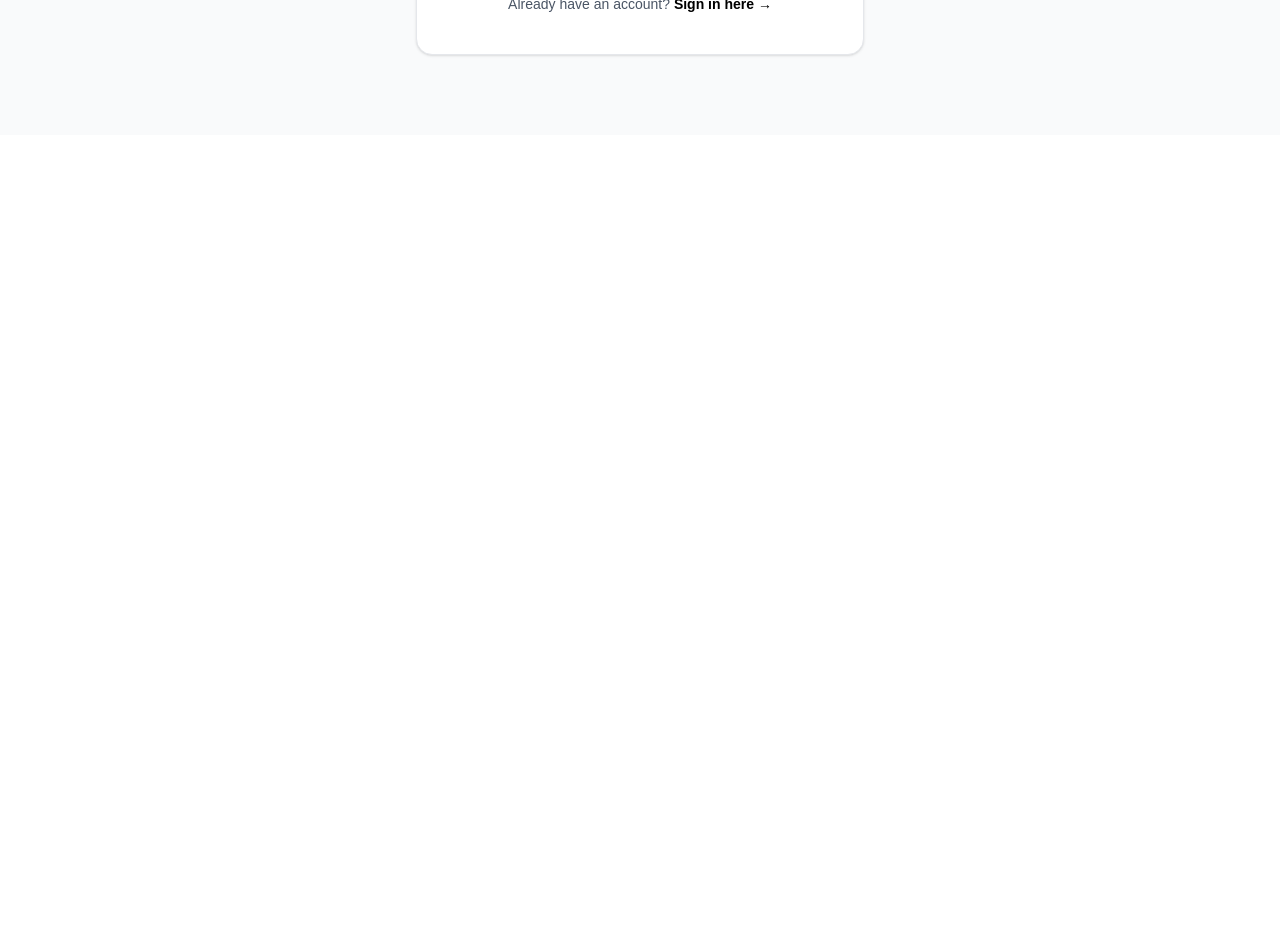
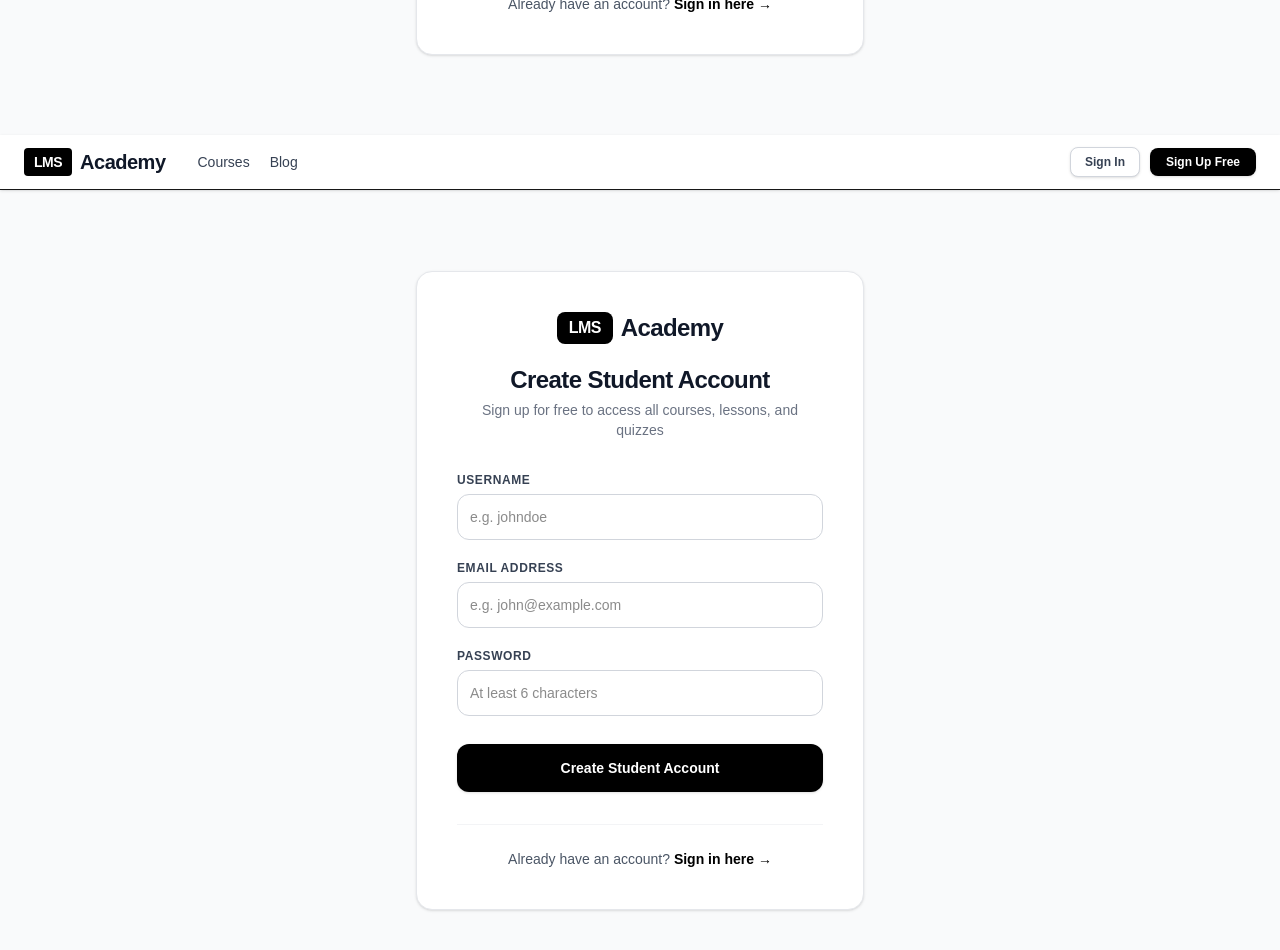
Before and after one commit to EsnatJahan/LMS, a Next.js app in the folder frontend/: page /register in a window 1280 px wide. Shown: the part 720-1670 px from the top of the page. Before the commit the page ends 855 px from the top, so only its background shows below. Built offline with nearby package versions, Linux system fonts and the light colour scheme.

Commit message:
update with toast

```diff
--- a/frontend/app/admin/page.js
+++ b/frontend/app/admin/page.js
@@ -3,9 +3,11 @@
 import { useEffect, useState } from "react";
 import { useRouter } from "next/navigation";
 import Link from "next/link";
+import { useToast } from "../components/Toast";
 
 export default function AdminDashboard() {
   const router = useRouter();
+  const { toast } = useToast();
 
   const [currentUser, setCurrentUser] = useState(null);
   const [stats, setStats] = useState(null);
@@ -102,9 +104,11 @@ export default function AdminDashboard() {
       );
 
       setSuccessMessage(data.message || `Role updated to ${newRoleName}`);
+      toast.success(data.message || `Role updated to ${newRoleName}`);
       setTimeout(() => setSuccessMessage(""), 4000);
     } catch (err) {
       alert(err.message);
+      toast.error(err.message);
     } finally {
       setUpdatingUserId(null);
     }
@@ -156,9 +160,15 @@ export default function AdminDashboard() {
           ? `Successfully assigned ${assignedUser.username} as instructor.`
           : "Course unassigned from instructor."
       );
+      const msg = assignedUser
+        ? `Successfully assigned ${assignedUser.username} as instructor.`
+        : "Course unassigned from instructor.";
+      setSuccessMessage(msg);
+      toast.success(msg);
       setTimeout(() => setSuccessMessage(""), 4000);
     } catch (err) {
       alert(err.message);
+      toast.error(err.message);
     } finally {
       setUpdatingCourseId(null);
     }
--- /dev/null
+++ b/frontend/app/components/Toast.js
@@ -0,0 +1,82 @@
+"use client";
+
+import React, { createContext, useContext, useState, useCallback } from "react";
+
+const ToastContext = createContext({
+  showToast: (message, type = "info") => {},
+  toast: {
+    success: (msg) => {},
+    error: (msg) => {},
+    info: (msg) => {},
+  },
+});
+
+export function ToastProvider({ children }) {
+  const [toasts, setToasts] = useState([]);
+
+  const removeToast = useCallback((id) => {
+    setToasts((prev) => prev.filter((t) => t.id !== id));
+  }, []);
+
+  const showToast = useCallback((message, type = "info") => {
+    const id = Date.now() + Math.random();
+    setToasts((prev) => [...prev, { id, message, type }]);
+
+    setTimeout(() => {
+      removeToast(id);
+    }, 4000);
+  }, [removeToast]);
+
+  const toast = {
+    success: (msg) => showToast(msg, "success"),
+    error: (msg) => showToast(msg, "error"),
+    info: (msg) => showToast(msg, "info"),
+  };
+
+  return (
+    <ToastContext.Provider value={{ showToast, toast }}>
+      {children}
+      {/* Toast Notification Container */}
+      <div className="fixed top-5 right-5 z-50 flex flex-col gap-2.5 max-w-sm w-full pointer-events-none px-4 sm:px-0">
+        {toasts.map((t) => {
+          const isSuccess = t.type === "success";
+          const isError = t.type === "error";
+
+          return (
+            <div
+              key={t.id}
+              className={`pointer-events-auto flex items-start justify-between gap-3 p-4 rounded-xl shadow-lg border backdrop-blur-md transition-all duration-300 transform translate-y-0 animate-in fade-in slide-in-from-top-3 ${
+                isSuccess
+                  ? "bg-emerald-950/90 text-emerald-100 border-emerald-700/60 shadow-emerald-950/40"
+                  : isError
+                  ? "bg-rose-950/90 text-rose-100 border-rose-700/60 shadow-rose-950/40"
+                  : "bg-gray-900/90 text-gray-100 border-gray-700/60 shadow-gray-950/40"
+              }`}
+            >
+              <div className="flex items-center gap-2.5">
+                <span className="text-lg font-bold">
+                  {isSuccess ? "✅" : isError ? "⚠️" : "ℹ️"}
+                </span>
+                <p className="text-sm font-medium leading-snug">{t.message}</p>
+              </div>
+              <button
+                onClick={() => removeToast(t.id)}
+                className="text-gray-400 hover:text-white transition text-xs font-bold px-1"
+              >
+                ✕
+              </button>
+            </div>
+          );
+        })}
+      </div>
+    </ToastContext.Provider>
+  );
+}
+
+export function useToast() {
+  const context = useContext(ToastContext);
+  if (!context) {
+    throw new Error("useToast must be used within a ToastProvider");
+  }
+  return context;
+}
--- a/frontend/app/courses/[id]/page.js
+++ b/frontend/app/courses/[id]/page.js
@@ -3,10 +3,12 @@
 import { useEffect, useState } from "react";
 import { useParams, useRouter } from "next/navigation";
 import Link from "next/link";
+import { useToast } from "../../components/Toast";
 
 export default function CourseDetails() {
   const { id } = useParams();
   const router = useRouter();
+  const { toast } = useToast();
 
   const [course, setCourse] = useState(null);
   const [courseQuiz, setCourseQuiz] = useState(null);
@@ -163,6 +165,7 @@ export default function CourseDetails() {
 
     if (!jwt || !userStr || jwt === "undefined" || jwt === "null") {
       alert("Please login first to enroll in this course.");
+      toast.info("Please log in first to enroll in this course.");
       router.push("/login");
       return;
     }
@@ -175,6 +178,7 @@ export default function CourseDetails() {
     const roleName = userObj?.role?.name || "Student";
     if (roleName !== "Student" && roleName !== "Authenticated") {
       alert(`Course enrollment is for students. Your current role is: ${roleName}`);
+      toast.info(`Course enrollment is for students. Your current role is: ${roleName}`);
       return;
     }
 
@@ -199,6 +203,7 @@ export default function CourseDetails() {
         localStorage.removeItem("user");
         window.dispatchEvent(new Event("authChange"));
         alert("Your session has expired. Please log in again to enroll.");
+        toast.error("Your session has expired. Please log in again to enroll.");
         router.push("/login");
         return;
       }
@@ -213,10 +218,12 @@ export default function CourseDetails() {
       }
 
       alert("Successfully enrolled in this course! You now have full access to all lessons.");
+      toast.success("Successfully enrolled in this course! You now have full access to all lessons.");
       setIsEnrolled(true);
     } catch (error) {
       console.error("ENROLL ERROR:", error);
       alert(error.message);
+      toast.error(error.message);
     } finally {
       setEnrolling(false);
     }
@@ -417,9 +424,11 @@ export default function CourseDetails() {
                           e.preventDefault();
                           if (!currentUser) {
                             alert("Please log in and enroll to access the lessons.");
+                            toast.info("Please log in and enroll to access the lessons.");
                             router.push("/login");
                           } else {
                             alert("Please enroll in this course above to access the lessons.");
+                            toast.info("Please enroll in this course above to access the lessons.");
                           }
                         }
                       }}
--- a/frontend/app/create-course/page.js
+++ b/frontend/app/create-course/page.js
@@ -2,9 +2,11 @@
 
 import { useState } from "react";
 import { useRouter } from "next/navigation";
+import { useToast } from "../components/Toast";
 
 export default function CreateCourse() {
   const router = useRouter();
+  const { toast } = useToast();
 
   const [title, setTitle] = useState("");
   const [description, setDescription] = useState("");
@@ -17,6 +19,7 @@ async function handleSubmit(e) {
 
     if (!jwt) {
       alert("Please login first.");
+      toast.info("Please log in first.");
       return;
     }
 
@@ -49,12 +52,14 @@ async function handleSubmit(e) {
     }
 
     alert("Course created successfully!");
+    toast.success("Course created successfully!");
 
     setTitle("");
     setDescription("");
   } catch (error) {
     console.error("CREATE COURSE ERROR:", error);
     alert(error.message);
+    toast.error(error.message);
   }
 }
 
--- a/frontend/app/dashboard/page.js
+++ b/frontend/app/dashboard/page.js
@@ -3,9 +3,11 @@
 import { useEffect, useState } from "react";
 import Link from "next/link";
 import { useRouter } from "next/navigation";
+import { useToast } from "../components/Toast";
 
 export default function Dashboard() {
   const router = useRouter();
+  const { toast } = useToast();
 
   const [user, setUser] = useState(null);
   const [loading, setLoading] = useState(true);
@@ -246,9 +248,11 @@ export default function Dashboard() {
       }
 
       alert("Course deleted successfully!");
+      toast.success("Course deleted successfully!");
       await loadDashboardData();
     } catch (err) {
       alert(err.message);
+      toast.error(err.message);
     }
   }
 
--- a/frontend/app/layout.tsx
+++ b/frontend/app/layout.tsx
@@ -2,6 +2,7 @@ import type { Metadata } from "next";
 import { Geist, Geist_Mono } from "next/font/google";
 import "./globals.css";
 import Navbar from "./components/Navbar";
+import { ToastProvider } from "./components/Toast";
 
 const geistSans = Geist({
   variable: "--font-geist-sans",
@@ -27,6 +28,10 @@ export default function RootLayout({ children }: LayoutProps<"/">) {
       <body className="min-h-full flex flex-col">
         <Navbar />
         {children}
+        <ToastProvider>
+          <Navbar />
+          {children}
+        </ToastProvider>
       </body>
     </html>
   );
--- a/frontend/app/lessons/[id]/page.js
+++ b/frontend/app/lessons/[id]/page.js
@@ -3,10 +3,12 @@
 import { useEffect, useState } from "react";
 import { useParams, useRouter } from "next/navigation";
 import Link from "next/link";
+import { useToast } from "../../components/Toast";
 
 export default function LessonPage() {
   const params = useParams();
   const router = useRouter();
+  const { toast } = useToast();
 
   const [lesson, setLesson] = useState(null);
   const [courseLessons, setCourseLessons] = useState([]);
@@ -86,6 +88,7 @@ export default function LessonPage() {
 
     if (!jwt) {
       alert("Please login first.");
+      toast.info("Please log in first to track lesson progress.");
       return;
     }
 
@@ -115,10 +118,12 @@ export default function LessonPage() {
 
       setIsCompleted(true);
       alert("Lesson marked as complete! Your course progress has been updated.");
+      toast.success("Lesson marked as complete! Your course progress has been updated.");
 
     } catch (err) {
       console.error("Progress Error:", err);
       alert(err.message);
+      toast.error(err.message);
     } finally {
       setCompleting(false);
     }
--- a/frontend/app/login/page.js
+++ b/frontend/app/login/page.js
@@ -3,9 +3,11 @@
 import { useState } from "react";
 import { useRouter } from "next/navigation";
 import Link from "next/link";
+import { useToast } from "../components/Toast";
 
 export default function LoginPage() {
   const router = useRouter();
+  const { toast } = useToast();
 
   const [identifier, setIdentifier] = useState("");
   const [password, setPassword] = useState("");
@@ -45,6 +47,7 @@ export default function LoginPage() {
       localStorage.setItem("user", JSON.stringify(data.user));
 
       window.dispatchEvent(new Event("authChange"));
+      toast.success(`Welcome back, ${data.user?.username || "User"}!`);
 
       const roleName = data.user?.role?.name;
       if (roleName === "Admin") {
@@ -56,6 +59,7 @@ export default function LoginPage() {
       }
     } catch (error) {
       setError(error.message);
+      toast.error(error.message);
     } finally {
       setLoading(false);
     }
--- a/frontend/app/manage/blogs/page.js
+++ b/frontend/app/manage/blogs/page.js
@@ -3,9 +3,11 @@
 import { useEffect, useState } from "react";
 import { useRouter } from "next/navigation";
 import Link from "next/link";
+import { useToast } from "../../components/Toast";
 
 export default function ManageBlogsPage() {
   const router = useRouter();
+  const { toast } = useToast();
 
   const [currentUser, setCurrentUser] = useState(null);
   const [posts, setPosts] = useState([]);
@@ -118,10 +120,12 @@ export default function ManageBlogsPage() {
       if (!res.ok) throw new Error(data?.error?.message || "Failed to save blog post");
 
       alert(editingPostId ? "Article updated successfully!" : "Article created successfully!");
+      toast.success(editingPostId ? "Article updated successfully!" : "Article created successfully!");
       setShowModal(false);
       await fetchPosts();
     } catch (err) {
       alert(err.message);
+      toast.error(err.message);
     } finally {
       setSaving(false);
     }
@@ -146,9 +150,11 @@ export default function ManageBlogsPage() {
       });
 
       if (!res.ok) throw new Error("Failed to toggle status");
+      toast.success(`Article ${newStatus === "published" ? "published" : "moved to draft"}!`);
       await fetchPosts();
     } catch (err) {
       alert(err.message);
+      toast.error(err.message);
     }
   }
 
@@ -164,9 +170,11 @@ export default function ManageBlogsPage() {
 
       if (!res.ok) throw new Error("Failed to delete post");
       alert("Post deleted successfully!");
+      toast.success("Post deleted successfully!");
       await fetchPosts();
     } catch (err) {
       alert(err.message);
+      toast.error(err.message);
     }
   }
 
--- a/frontend/app/manage/courses/page.js
+++ b/frontend/app/manage/courses/page.js
@@ -3,9 +3,11 @@
 import { useEffect, useState } from "react";
 import { useRouter } from "next/navigation";
 import Link from "next/link";
+import { useToast } from "../../components/Toast";
 
 export default function ManageCoursesPage() {
   const router = useRouter();
+  const { toast } = useToast();
 
   const [currentUser, setCurrentUser] = useState(null);
   const [courses, setCourses] = useState([]);
@@ -190,6 +192,7 @@ export default function ManageCoursesPage() {
       if (!res.ok) throw new Error(data?.error?.message || "Failed to create course");
 
       alert("Course created successfully!");
+      toast.success("Course created successfully!");
       setNewTitle("");
       setNewDescription("");
       setSelectedInstructorForNewCourse("");
@@ -197,6 +200,7 @@ export default function ManageCoursesPage() {
       await fetchCourses();
     } catch (err) {
       alert(err.message);
+      toast.error(err.message);
     } finally {
       setCreating(false);
     }
@@ -222,9 +226,11 @@ export default function ManageCoursesPage() {
 
       if (!res.ok) throw new Error("Failed to reassign instructor");
       alert("Course instructor updated successfully!");
+      toast.success("Course instructor updated successfully!");
       await fetchCourses();
     } catch (err) {
       alert(err.message);
+      toast.error(err.message);
     } finally {
       setUpdatingInstructor(false);
     }
@@ -243,6 +249,7 @@ export default function ManageCoursesPage() {
           course.instructor.username === uName);
       if (!isOwner) {
         alert("You can only edit your own courses.");
+        toast.error("You can only edit your own courses.");
         return;
       }
     }
@@ -276,10 +283,12 @@ export default function ManageCoursesPage() {
       if (!res.ok) throw new Error(data?.error?.message || "Failed to update course details");
 
       alert("Course details updated successfully!");
+      toast.success("Course details updated successfully!");
       setShowEditModal(false);
       await fetchCourses();
     } catch (err) {
       alert(err.message);
+      toast.error(err.message);
     } finally {
       setSavingEdit(false);
     }
@@ -299,6 +308,7 @@ export default function ManageCoursesPage() {
           targetCourse.instructor.username === uName);
       if (!isOwner) {
         alert("You can only delete your own courses.");
+        toast.error("You can only delete your own courses.");
         return;
       }
     }
@@ -318,12 +328,14 @@ export default function ManageCoursesPage() {
       }
 
       alert("Course deleted successfully!");
+      toast.success("Course deleted successfully!");
       if (selectedCourse?.id === courseIdentifier || selectedCourse?.documentId === courseIdentifier) {
         setSelectedCourse(null);
       }
       await fetchCourses();
     } catch (err) {
       alert(err.message);
+      toast.error(err.message);
     }
   }
 
@@ -356,6 +368,7 @@ export default function ManageCoursesPage() {
       if (!res.ok) throw new Error(data?.error?.message || "Failed to add lesson");
 
       alert("Lesson added successfully!");
+      toast.success("Lesson added successfully!");
       setLessonTitle("");
       setLessonContent("");
       setLessonVideoUrl("");
@@ -363,6 +376,7 @@ export default function ManageCoursesPage() {
       await fetchCourses();
     } catch (err) {
       alert(err.message);
+      toast.error(err.message);
     } finally {
       setSavingLesson(false);
     }
@@ -381,9 +395,11 @@ export default function ManageCoursesPage() {
 
       if (!res.ok) throw new Error("Failed to delete lesson");
       alert("Lesson deleted!");
+      toast.success("Lesson deleted successfully!");
       await fetchCourses();
     } catch (err) {
       alert(err.message);
+      toast.error(err.message);
     }
   }
 
@@ -414,11 +430,13 @@ export default function ManageCoursesPage() {
       if (!res.ok) throw new Error(data?.error?.message || "Failed to create quiz");
 
       alert("Quiz created! Now you can add MCQ questions below.");
+      toast.success("Quiz created! Now you can add MCQ questions below.");
       setQuizTitle("");
       setQuizDescription("");
       await fetchCourses();
     } catch (err) {
       alert(err.message);
+      toast.error(err.message);
     } finally {
       setSavingQuiz(false);
     }
@@ -432,12 +450,14 @@ export default function ManageCoursesPage() {
     const options = [option1, option2, option3, option4].filter(Boolean);
     if (options.length < 2) {
       alert("Please provide at least 2 options.");
+      toast.error("Please provide at least 2 options.");
       setSavingQuestion(false);
       return;
     }
 
     if (!correctAnswer) {
       alert("Please designate the correct answer.");
+      toast.error("Please designate the correct answer.");
       setSavingQuestion(false);
       return;
     }
@@ -466,6 +486,7 @@ export default function ManageCoursesPage() {
       if (!res.ok) throw new Error(data?.error?.message || "Failed to add question");
 
       alert("Question added to quiz successfully!");
+      toast.success("Question added to quiz successfully!");
       setQuestionTitle("");
       setOption1("");
       setOption2("");
@@ -475,6 +496,7 @@ export default function ManageCoursesPage() {
       await fetchCourses();
     } catch (err) {
       alert(err.message);
+      toast.error(err.message);
     } finally {
       setSavingQuestion(false);
     }
@@ -497,9 +519,11 @@ export default function ManageCoursesPage() {
       }
 
       alert("Question deleted successfully!");
+      toast.success("Question deleted successfully!");
       await fetchCourses();
     } catch (err) {
       alert(err.message);
+      toast.error(err.message);
     }
   }
 
--- a/frontend/app/quizzes/[id]/page.js
+++ b/frontend/app/quizzes/[id]/page.js
@@ -3,10 +3,12 @@
 import { useEffect, useState } from "react";
 import { useParams, useRouter } from "next/navigation";
 import Link from "next/link";
+import { useToast } from "../../components/Toast";
 
 export default function QuizTakingPage() {
   const { id } = useParams();
   const router = useRouter();
+  const { toast } = useToast();
 
   const [quiz, setQuiz] = useState(null);
   const [loading, setLoading] = useState(true);
@@ -21,6 +23,7 @@ export default function QuizTakingPage() {
         const jwt = localStorage.getItem("jwt");
         if (!jwt || jwt === "undefined" || jwt === "null") {
           alert("Please login first to take the quiz.");
+          toast.info("Please log in first to take the quiz.");
           router.push("/login");
           return;
         }
@@ -133,9 +136,11 @@ export default function QuizTakingPage() {
       }
 
       setQuizResult(data.data);
+      toast.success("Quiz submitted successfully!");
       window.scrollTo({ top: 0, behavior: "smooth" });
     } catch (err) {
       alert(err.message);
+      toast.error(err.message);
     } finally {
       setSubmitting(false);
     }
--- a/frontend/app/register/page.js
+++ b/frontend/app/register/page.js
@@ -3,9 +3,11 @@
 import { useState } from "react";
 import { useRouter } from "next/navigation";
 import Link from "next/link";
+import { useToast } from "../components/Toast";
 
 export default function RegisterPage() {
   const router = useRouter();
+  const { toast } = useToast();
 
   const [username, setUsername] = useState("");
   const [email, setEmail] = useState("");
@@ -45,9 +47,11 @@ export default function RegisterPage() {
       localStorage.setItem("user", JSON.stringify(data.user));
 
       window.dispatchEvent(new Event("authChange"));
+      toast.success(`Account created successfully! Welcome, ${data.user?.username || "Student"}!`);
       router.push("/dashboard");
     } catch (error) {
       setError(error.message);
+      toast.error(error.message);
     } finally {
       setLoading(false);
     }
```
